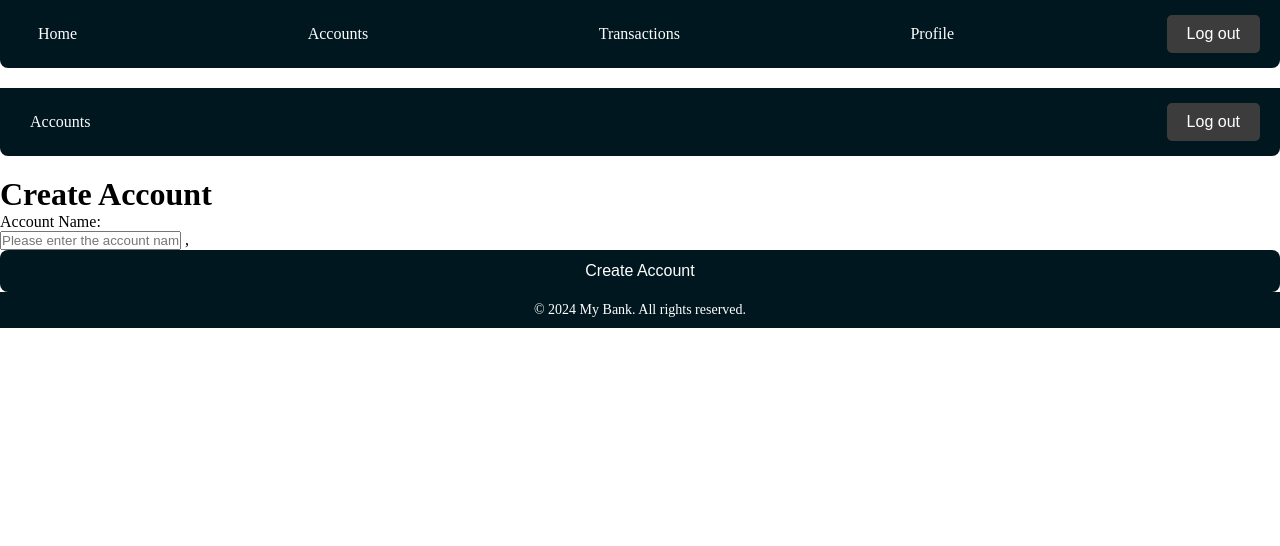
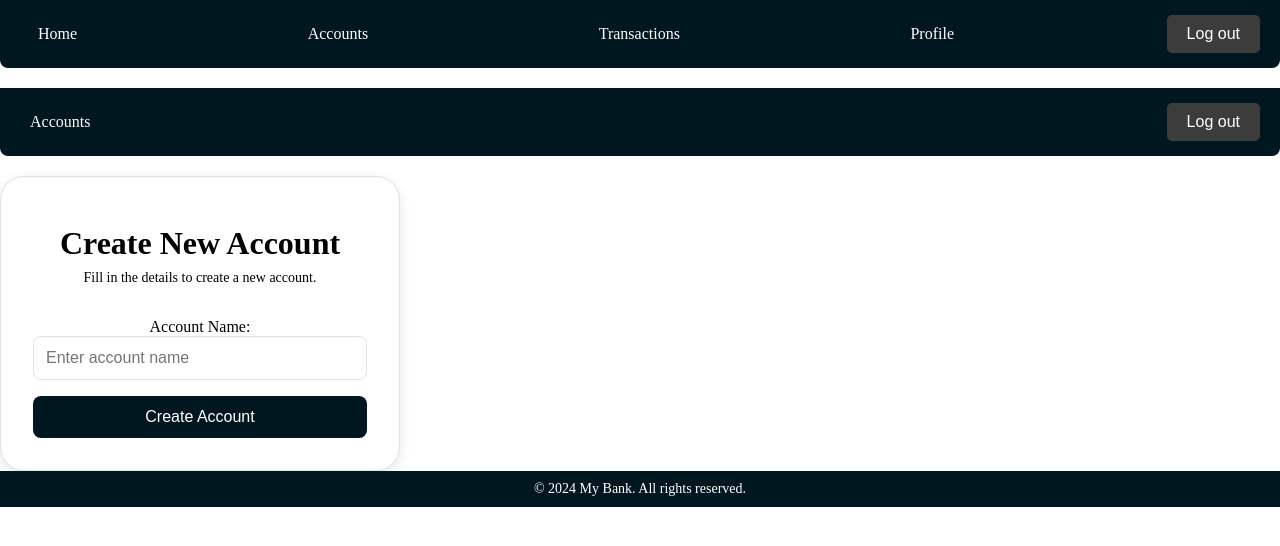
Before and after one commit to porihacker/banking_api, a Flask app: page /create_acc in a window 1280 px wide. Shown: the top 546 px of the page. Run offline with Flask 3, Linux system fonts and the light colour scheme; the visitor is signed in with stand-in values (Sample User, id 1); tables that the repository leaves empty hold one stand-in row (values such as "Sample post").

Commit message:
fixing issues faced trying to push

```diff
--- a/app.py
+++ b/app.py
@@ -127,8 +127,8 @@ def accounts():
     if not id_token:
         return redirect(url_for("login"))
 
-    return render_template("accounts.html")
-
+    user_account = Accounts.query.filter_by(Accounts.date_created).all()
+    return render_template('accounts.html',accounts=user_account)
 
 @app.route("/create_acc", methods=["POST", "GET"])
 def create_acc():
--- a/templates/create_acc.html
+++ b/templates/create_acc.html
@@ -6,19 +6,26 @@
 
 {% block body %}
 <div class="nav">
-    <div>Accounts</div>
+    <div class="nav-title">Accounts</div>
     <form action="/logout" method="post">
         <input type="submit" value="Log out">
     </form>
 </div>
-<div class="content">
-    <h1>Create Account</h1>
-    <form action="/create_account" method="POST">
-        <span>Account Name:</span>
-        <br>
-        <input type="text" name="Acc_name" placeholder="Please enter the account name." required class="input">
-        ,<br>
-        <input type="submit" value="Create Account" class="button">
-    </form>
+<div class="create_acc">
+    <div class="form-bg">
+        <div class="header">
+            <h1 class="title">Create New Account</h1>
+            <p class="subtitle">Fill in the details to create a new account.</p>
+        </div>
+
+        <form action="/create_account" method="POST" class="form">
+            <div class="form-item">
+                <label for="acc_name" class="form-label">Account Name:</label>
+                <input type="text" name="Acc_name" id="acc_name" placeholder="Enter account name" required class="input">
+            </div>
+            <input type="submit" value="Create Account" class="button">
+        </form>
+    </div>
 </div>
+
 {% endblock %}
```
Also changed, not shown: templates/accounts.html (+20 -9 lines).
